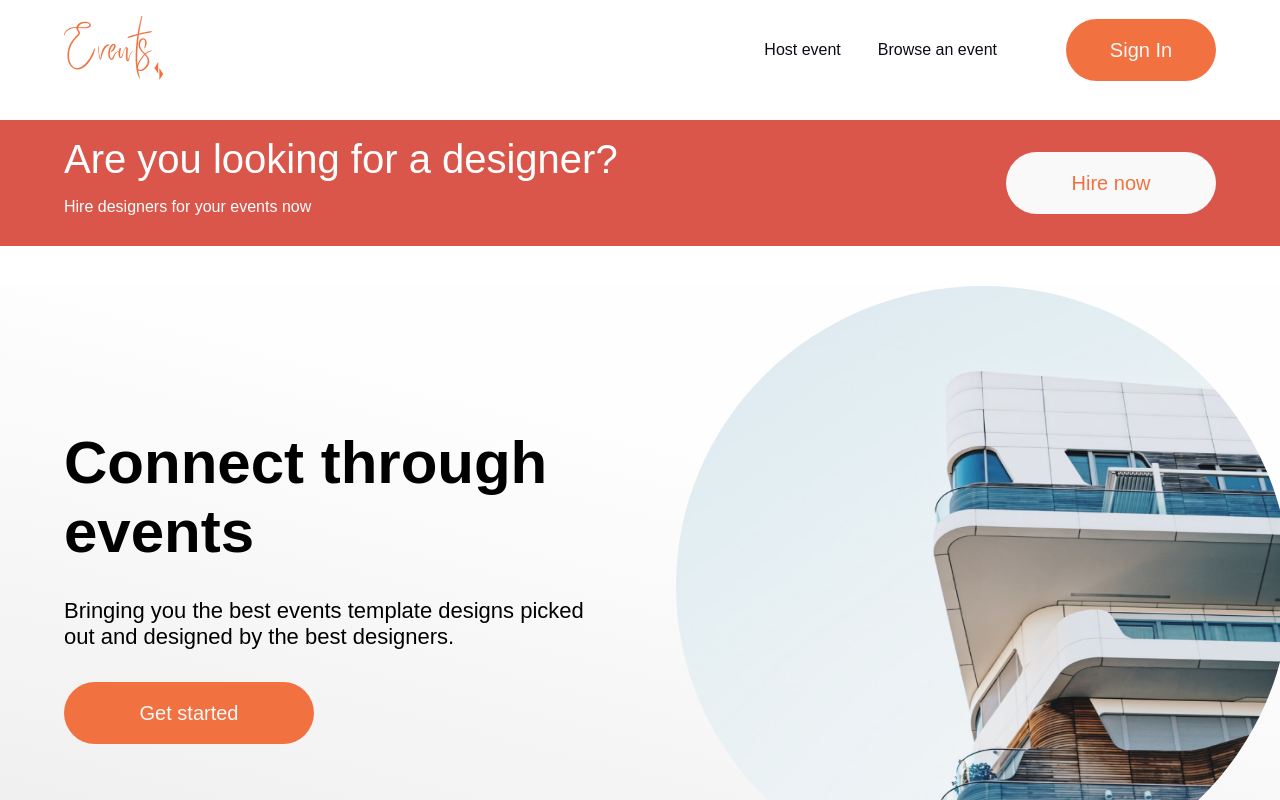
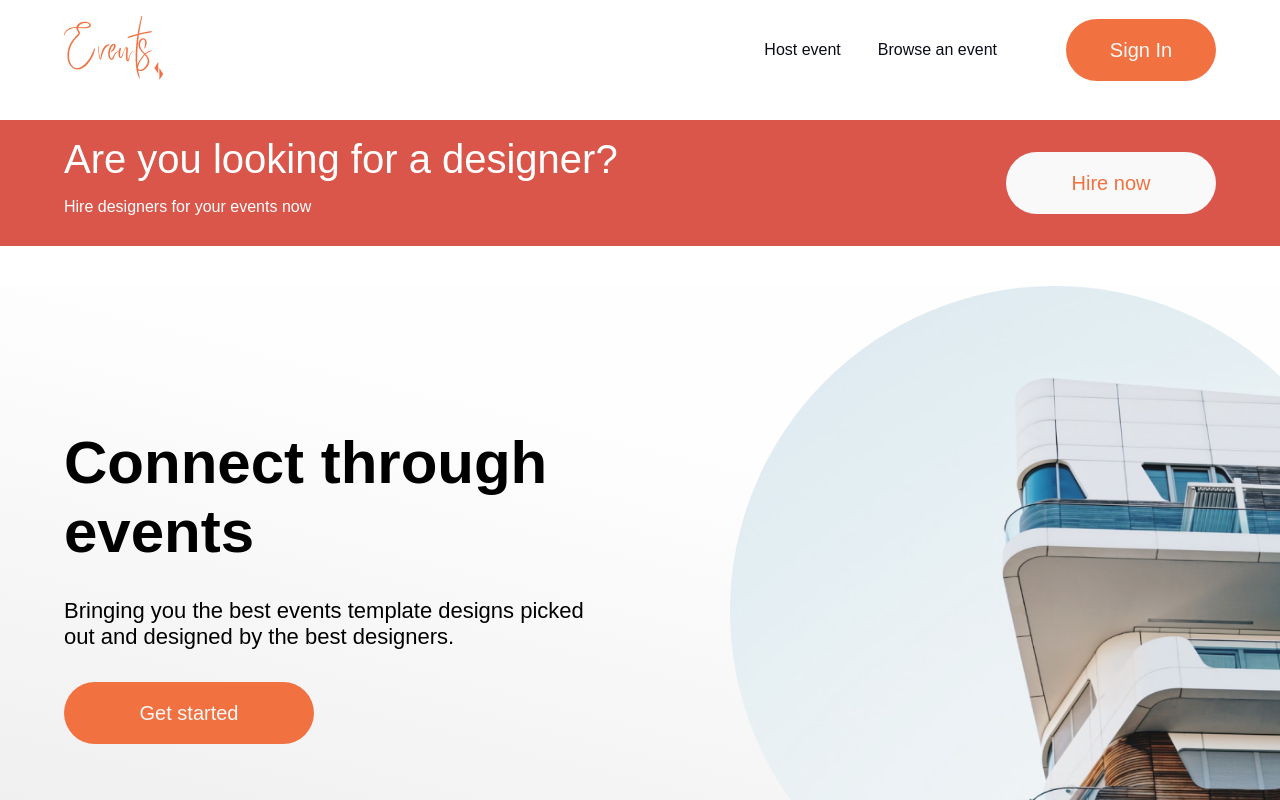
Before and after one commit to Kingscliq/Events, a React (Create React App) app: page / in a window 1280 px wide. Shown: the top 800 px of the page. Built offline with nearby package versions, Linux system fonts and the light colour scheme; a web font is replaced by a local one.

Commit message:
mild style changes on landing page

```diff
--- a/src/pages/app/landing-page/index.jsx
+++ b/src/pages/app/landing-page/index.jsx
@@ -31,7 +31,12 @@ const LandingPage = () => {
 	};
 	return (
 		<>
-			<NavBar firstItem={"Host event"} secondItem={"Browse an event"} button={<Button text={"Sign In"} className="btn btn-primary" />} />
+			<NavBar
+				firstItem={"Host event"}
+				secondItem={"Browse an event"}
+				secondLink={"/browse-events"}
+				button={<Button text={"Sign In"} className="btn btn-primary" />}
+			/>
 			<HeaderWidget />
 			<main className="landing-page-main">
 				<section className="get-started">
--- a/src/pages/app/landing-page/landing-page.css
+++ b/src/pages/app/landing-page/landing-page.css
@@ -1,7 +1,13 @@
+/* .landing-page-main {
+	overflow-x: hidden;
+} */
+
 .get-started {
 	margin: 40px 0 20px 0;
 	position: relative;
 	background: linear-gradient(194.01deg, #fefefe 33.36%, #f1f0f0 89.64%);
+	overflow-x: hidden;
+	overflow-y: hidden;
 }
 
 .get-started .container {
@@ -14,38 +20,36 @@
 	height: 600px;
 }
 
-.get-started div:nth-child(1) {
+.get-started .container div:nth-child(1) {
 	display: flex;
 	flex-direction: column;
 	justify-content: center;
+	z-index: 1;
 }
 
-.get-started div:nth-child(1) h1 {
+.get-started .container div:nth-child(1) h1 {
 	font-size: 60px;
 	margin: 1rem 0;
 }
 
-.get-started div:nth-child(1) p {
+.get-started .container div:nth-child(1) p {
 	margin: 1rem 0;
 	font-size: 22px;
 }
 
-.get-started div:nth-child(1) .btn,
+.get-started .container div:nth-child(1) .btn,
 .our-categories-items .btn {
 	margin: 1rem 0;
 	width: 250px;
 }
 
-.get-started div:nth-child(2) {
+.get-started .container div:nth-child(2) img {
 	position: absolute;
 	right: 0;
 	top: 0;
-	margin-right: -10px;
-	/* background: red; */
-}
-.get-started div:nth-child(2) img {
-	height: 600px;
-	width: 100%;
+	margin-right: -100px;
+	height: 650px;
+	width: 650px;
 	border-radius: 50%;
 }
 
@@ -150,6 +154,7 @@
 }
 
 @media screen and (min-width: 621px) and (max-width: 768px) {
+	.get-started div:nth-child(2),
 	.get-started div:nth-child(2) img {
 		display: none;
 	}
@@ -177,6 +182,7 @@
 }
 
 @media screen and (min-width: 200px) and (max-width: 620px) {
+	.get-started div:nth-child(2),
 	.get-started div:nth-child(2) img {
 		display: none;
 	}
@@ -189,7 +195,7 @@
 		width: 85%;
 		margin: auto;
 	}
-	.get-started div:nth-child(1) .btn {
+	.get-started .container div:nth-child(1) .btn {
 		margin: auto;
 	}
 
```
